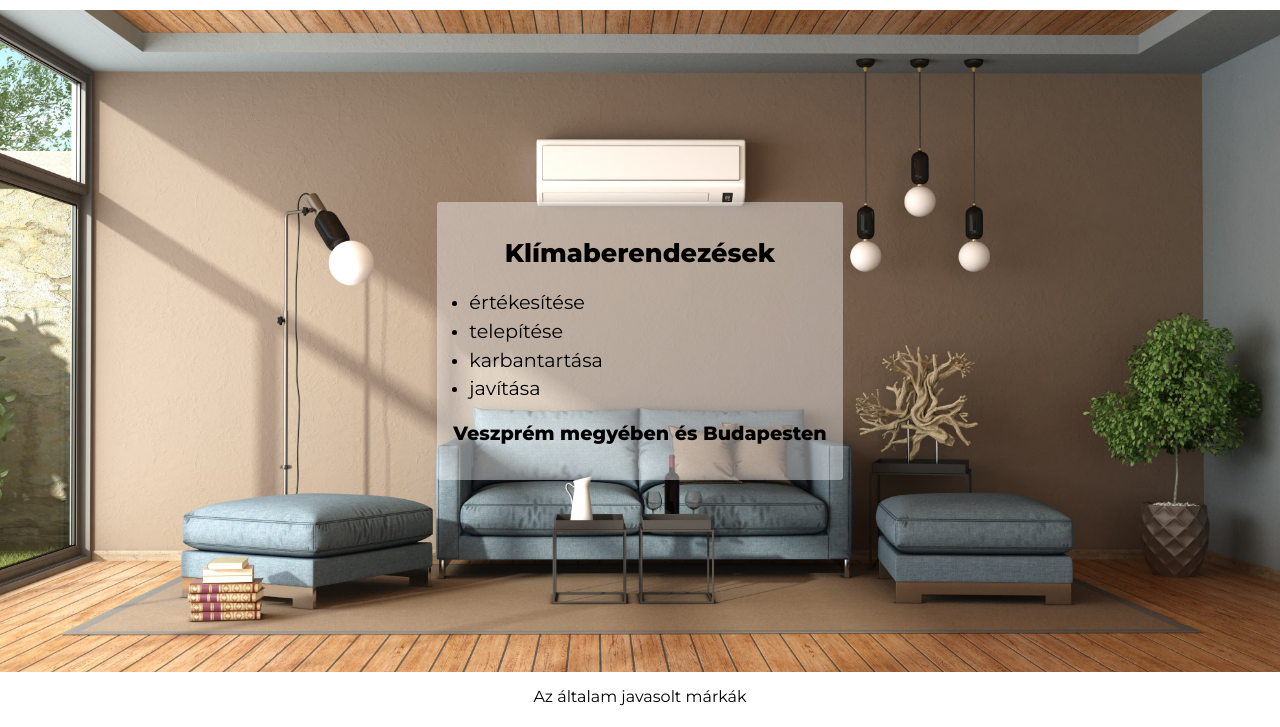
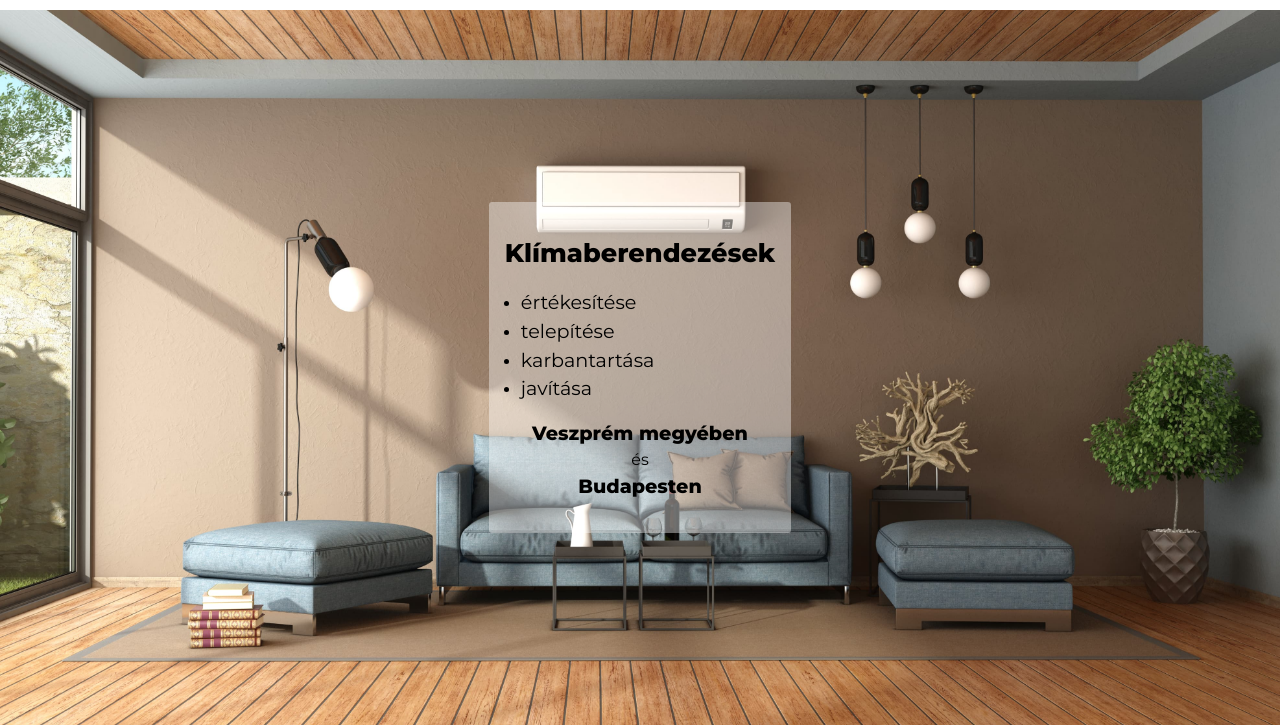
Before and after one commit to szened/novakklima, a website built with Parcel: page src/index.html in a window 1280 px wide. Shown: the part 104-831 px from the top of the page. Built offline with nearby package versions, Linux system fonts and the light colour scheme.

Commit message:
Update index.html

```diff
--- a/src/index.html
+++ b/src/index.html
@@ -55,7 +55,9 @@
             <li><h3><span class="hidden">Klímaberendezések</span> karbantartása</h3></li>
             <li><h3><span class="hidden">Klímaberendezések</span> javítása</h3></li>
           </ul>
-          <h3>Veszprém megyében és Budapesten</h3>
+          <h3>Veszprém megyében </h3>
+          <p>és</p>
+          <h3>Budapesten</h3>
         </div>
         <h2 class="hidden">
           Klímát szeretne, de nem tudja, hogy milyen készüléket válasszon, milyen teljesítményűre van szüksége, vagy hová érdemes elhelyezni? Hívjon bizalommal, szívesen állunk rendelkezésére!
```
